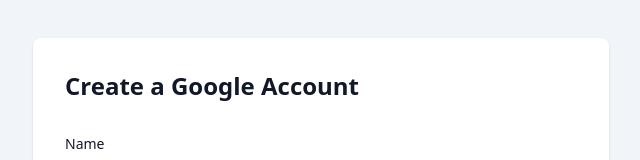
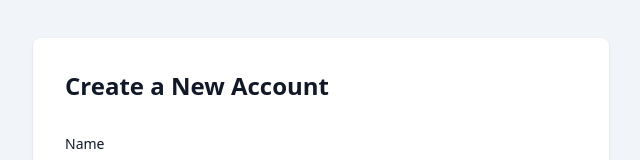
Before and after one commit to VarshitGupta62/YouTube_Clone, a React (Vite) app in the folder UserInterface/: page /signup in a window 1280 px wide. Shown: the part 169-329 px from the top of the page, without its empty margins (319-959 px from the left). Built offline with nearby package versions, Linux system fonts and the light colour scheme.

Commit message:
"Updated text in Signup and UploadVideo components"

```diff
--- a/UserInterface/src/components/Signup.jsx
+++ b/UserInterface/src/components/Signup.jsx
@@ -67,7 +67,7 @@
             </a>
             <div className="w-full max-w-xl p-6 space-y-8 sm:p-8 bg-white rounded-lg shadow ">
                 <h2 className="text-2xl font-bold text-gray-900 ">
-                    Create a Google Account
+                    Create a New Account
                 </h2>
                 <form onSubmit={handleFormSubmit} className="mt-8 space-y-6">
                     <div>
--- a/UserInterface/src/components/UploadVideo.jsx
+++ b/UserInterface/src/components/UploadVideo.jsx
@@ -75,7 +75,7 @@
                     <div className="relative p-4 w-full max-w-xl max-h-full bg-white rounded-lg shadow">
                         <div className="flex items-center justify-between p-4 md:p-5 border-b rounded-t">
                             <h3 className="text-lg font-semibold text-gray-900">
-                                Upload New Video
+                                Share Your Video
                             </h3>
                             <button
                                 type="button"
@@ -140,12 +140,12 @@
                             </div>
                             <button
                                 type="submit"
-                                className="text-white inline-flex items-center bg-gray-700 hover:bg-gray-800 focus:ring-4 focus:outline-none focus:ring-gray-300 font-medium rounded-lg text-sm px-5 py-2.5 text-center"
+                                className="text-white inline-flex items-center bg-gray-700 hover:bg-gray-900 focus:ring-4 focus:outline-none focus:ring-gray-300 font-medium rounded-lg text-sm px-5 py-2.5 text-center"
                             >
                                 <svg className="me-1 -ms-1 w-5 h-5" fill="currentColor" viewBox="0 0 20 20" xmlns="http://www.w3.org/2000/svg">
                                     <path fillRule="evenodd" d="M10 5a1 1 0 011 1v3h3a1 1 0 110 2h-3v3a1 1 0 11-2 0v-3H6a1 1 0 110-2h3V6a1 1 0 011-1z" clipRule="evenodd"></path>
                                 </svg>
-                                Add new Video
+                                Upload Video
                             </button>
                         </form>
                     </div>
```
